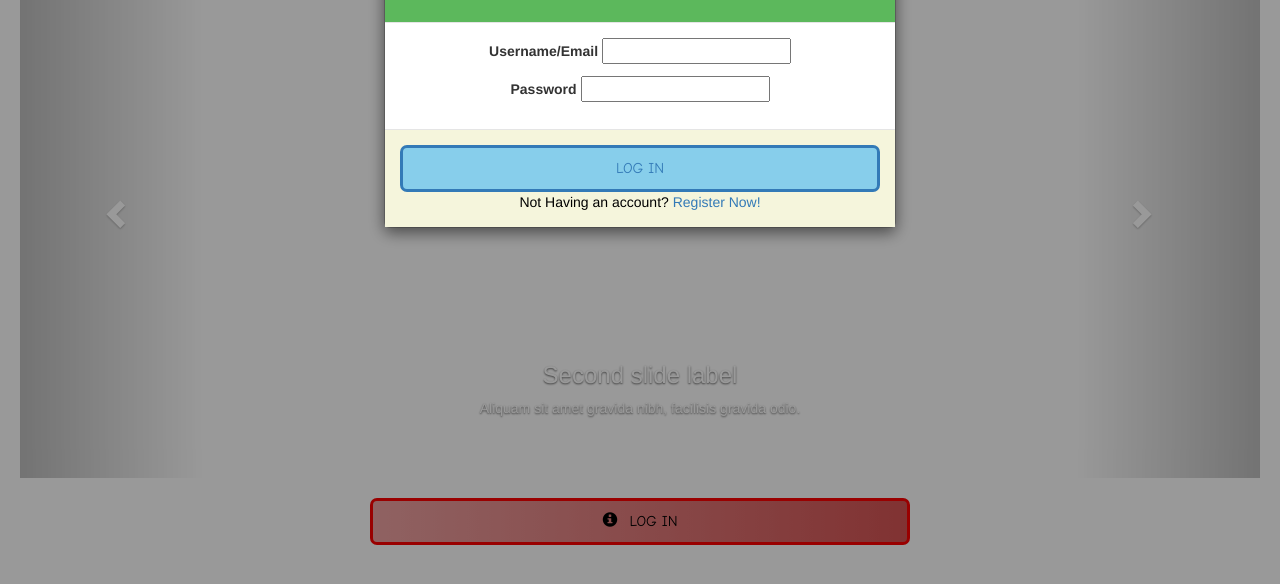
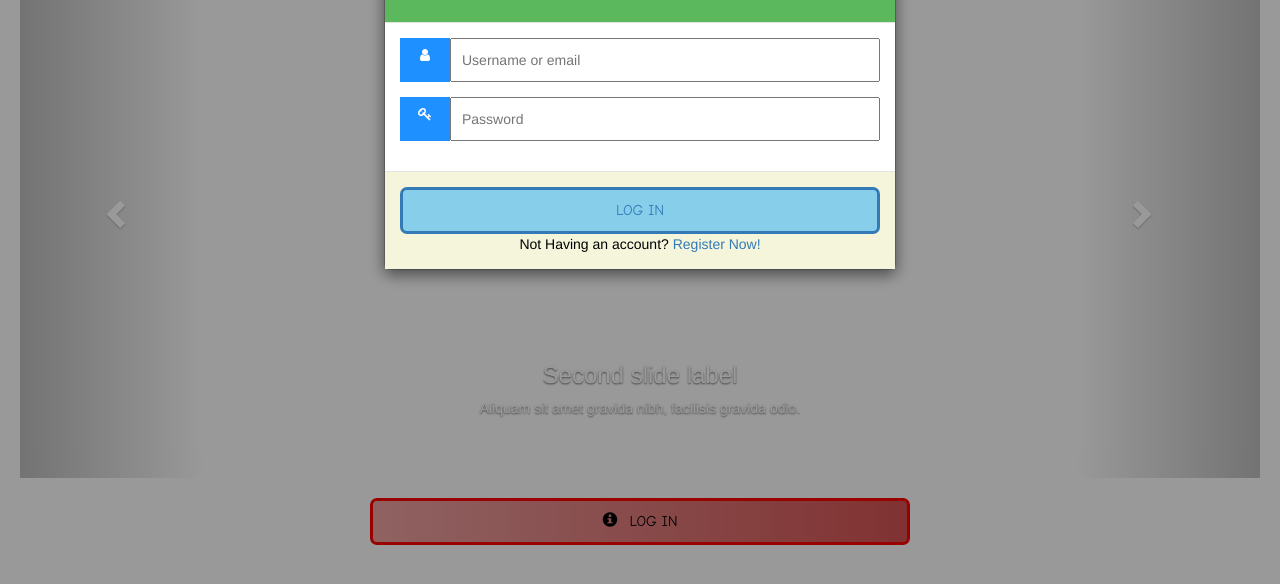
Before and after one commit to Sampreetii/Registration_App, a plain HTML site: page index.html in a window 1280 px wide. Both pictures are taken after a click on the link "LOG IN". Shown: the part 162-746 px from the top of the page. Drawn offline with nearby package versions, Linux system fonts and the light colour scheme.

Commit message:
login redesign, alerts inserted

```diff
--- a/css/style.css
+++ b/css/style.css
@@ -168,3 +168,28 @@ h2 {
     margin: auto;
     background-color: skyblue;
 }
+
+.input-container {
+    display: -ms-flexbox;
+    display: flex;
+    width: 100%;
+    margin-bottom: 15px;
+}
+
+.icon {
+    padding: 10px;
+    background: dodgerblue;
+    color: white;
+    min-width: 50px;
+    text-align: center;
+}
+
+.input-field {
+    width: 100%;
+    padding: 10px;
+    outline: none;
+}
+
+.input-field:focus {
+    border: 2px solid dodgerblue;
+}
--- a/index.html
+++ b/index.html
@@ -8,6 +8,7 @@
     <script type="application/javascript" src="js/script.js"></script>
     <link rel="stylesheet" href="https://netdna.bootstrapcdn.com/bootstrap/3.0.3/css/bootstrap.min.css">
     <link rel="stylesheet" href="https://netdna.bootstrapcdn.com/bootstrap/3.0.3/css/bootstrap-theme.min.css">
+    <link rel="stylesheet" href="https://cdnjs.cloudflare.com/ajax/libs/font-awesome/4.7.0/css/font-awesome.min.css">
     <script type="text/javascript" src="https://code.jquery.com/jquery.min.js"></script>
     <script src="https://netdna.bootstrapcdn.com/bootstrap/3.0.3/js/bootstrap.min.js"></script>
     <title>MSITCE</title>
@@ -73,19 +74,22 @@
                 <h2>Login</h2>
             </div>
             <div class="modal-body">
-                <p id="username">
-                    <label for="username" class="input-label">Username/Email</label>
-                    <input type="text" id="username" name="username" class="input-box">
-                </p>
-                <p id="password">
-                    <label for="password" class="input-label">Password</label>
-                    <input type="password" id="password" name="password" class="input-box">
-                </p>
+                <form id="loginForm">
+                    <div class="input-container">
+                        <i class="fa fa-user icon"></i>
+                        <input class="input-field" type="text" placeholder="Username or email" name="usrnm">
+                    </div>
+                    <div class="input-container">
+                        <i class="fa fa-key icon"></i>
+                        <input class="input-field" type="password" placeholder="Password" name="psw">
+                    </div>
+                </form>
             </div>
             <div class="modal-footer">
-                <a class="action-button reallogin" id="myBtn" href="https://msit.edu.in/" onclick="alert('Logged in successfully! Redirecting to main page...')">LOG IN
+                <a class="action-button reallogin" id="myBtn" href="https://msit.edu.in/"
+                    onclick="alert('Logged in successfully! Redirecting to main page...')">LOG IN
                 </a>
-                Not Having an account?  <a href="./pages/registration_form.html">Register Now!</a>
+                Not Having an account? <a href="./pages/registration_form.html">Register Now!</a>
             </div>
         </div>
 
--- a/js/script.js
+++ b/js/script.js
@@ -1,5 +1,6 @@
 function onclickbtn() {
     document.getElementById("myModal").style.display = "block";
+    document.getElementById("loginForm").reset();
 }
 
 
```
Also changed, not shown: js/registration_form.js (+9 -0 lines), pages/registration_form.html (+1 -1 lines).
